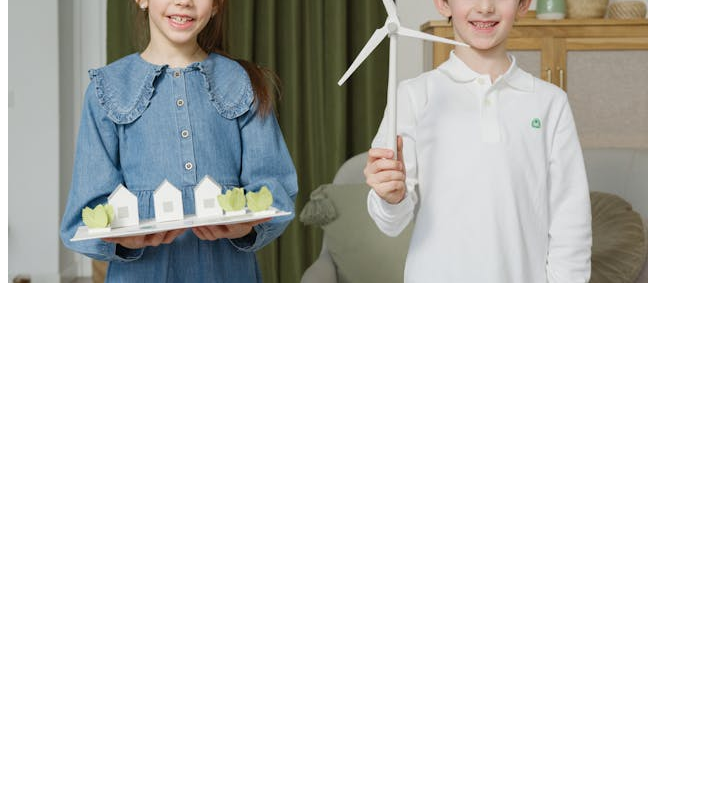
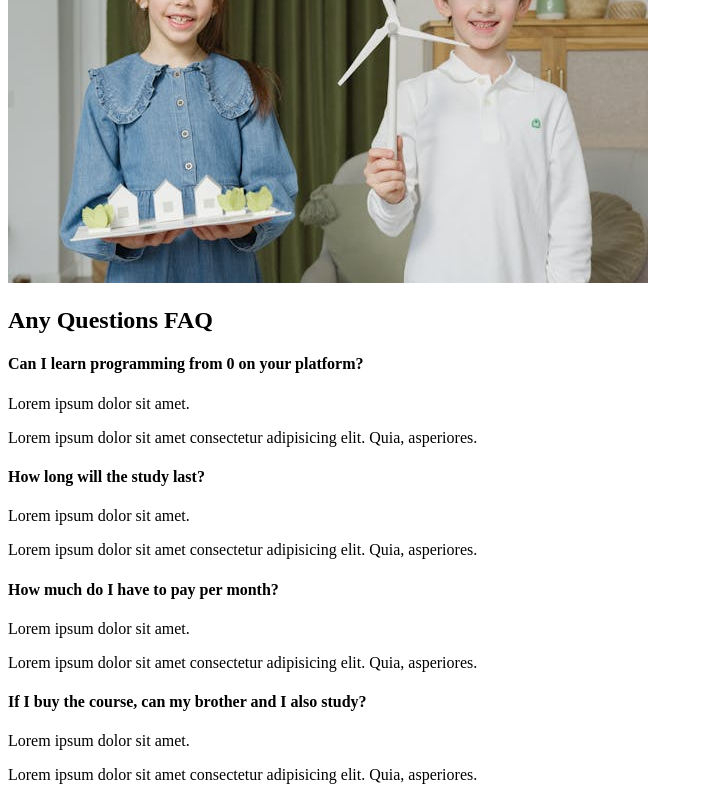
Before and after one commit to Mirzoidov/interactive-react-elearning, a React (Create React App) app: page / in a window 1280 px wide. Shown: the part 1567-2367 px from the top of the page, without its empty margins (0-703 px from the left). Before the commit the page ends 1862 px from the top, so only its background shows below. Built offline with nearby package versions, Linux system fonts and the light colour scheme.

Commit message:
FaqSection

```diff
--- /dev/null
+++ b/src/components/FaqSection.js
@@ -0,0 +1,53 @@
+import React from "react";
+
+const FaqSection = () => {
+  return (
+    <div className="faq">
+      <h2>
+        Any Questions <span>FAQ</span>
+      </h2>
+      <div className="question">
+        <h4>Can I learn programming from 0 on your platform?</h4>
+        <div className="answer">
+          <p>Lorem ipsum dolor sit amet.</p>
+          <p>
+            Lorem ipsum dolor sit amet consectetur adipisicing elit. Quia,
+            asperiores.
+          </p>
+        </div>
+      </div>
+      <div className="question">
+        <h4>How long will the study last?</h4>
+        <div className="answer">
+          <p>Lorem ipsum dolor sit amet.</p>
+          <p>
+            Lorem ipsum dolor sit amet consectetur adipisicing elit. Quia,
+            asperiores.
+          </p>
+        </div>
+      </div>
+      <div className="question">
+        <h4>How much do I have to pay per month?</h4>
+        <div className="answer">
+          <p>Lorem ipsum dolor sit amet.</p>
+          <p>
+            Lorem ipsum dolor sit amet consectetur adipisicing elit. Quia,
+            asperiores.
+          </p>
+        </div>
+      </div>
+      <div className="question">
+        <h4>If I buy the course, can my brother and I also study?</h4>
+        <div className="answer">
+          <p>Lorem ipsum dolor sit amet.</p>
+          <p>
+            Lorem ipsum dolor sit amet consectetur adipisicing elit. Quia,
+            asperiores.
+          </p>
+        </div>
+      </div>
+    </div>
+  );
+};
+
+export default FaqSection;
--- a/src/pages/AboutUs.js
+++ b/src/pages/AboutUs.js
@@ -1,12 +1,14 @@
 import React from "react";
 import AboutSection from "../components/AboutSection";
-import BenefitSection from "../components/BenefitsSection";
+import BenefitsSection from "../components/BenefitsSection";
+import FaqSection from "../components/FaqSection";
 
 const AboutUs = () => {
   return (
     <>
       <AboutSection />
-      <BenefitSection />
+      <BenefitsSection />
+      <FaqSection />
     </>
   );
 };
```
